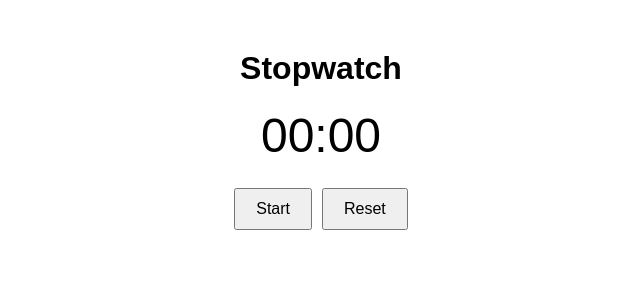
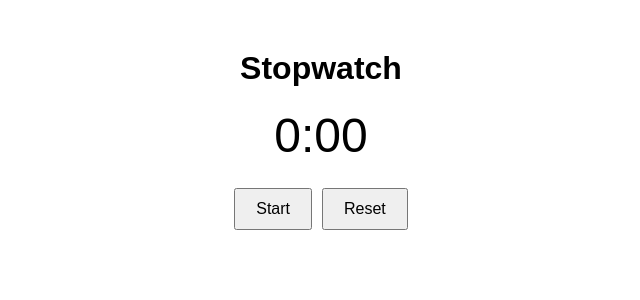
Before and after one commit to Rahul-7368/stopwatch, a React (Create React App) app: page / in a window 1280 px wide. Shown: the top 300 px of the page, without its empty margins (319-959 px from the left). Built offline with nearby package versions, Linux system fonts and the light colour scheme.

Commit message:
final commit

```diff
--- a/src/components/Stopwatch.jsx
+++ b/src/components/Stopwatch.jsx
@@ -35,9 +35,10 @@ const Stopwatch = () => {
     const minutes = Math.floor(time / 60);
     const seconds = time % 60;
 
-    const formattedMinutes = minutes < 10 ? `0${minutes}` : `${minutes}`;
-    const formattedSeconds = seconds < 10 ? `0${seconds}` : `${seconds}`;
-    return `${formattedMinutes}:${formattedSeconds}`;
+    // const formattedMinutes = minutes < 10 ? `0${minutes}` : `${minutes}`;
+    // const formattedSeconds = seconds < 10 ? `0${seconds}` : `${seconds}`;
+    // return `${formattedMinutes}:${formattedSeconds}`;
+    return `${minutes.toString().padStart(1, '0')}:${seconds.toString().padStart(2, '0')}`;
   };
 
   return (
```
